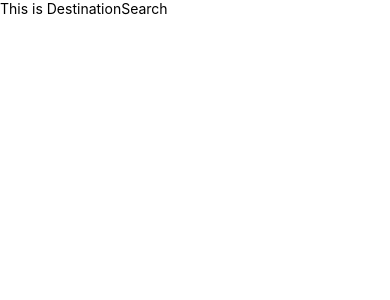
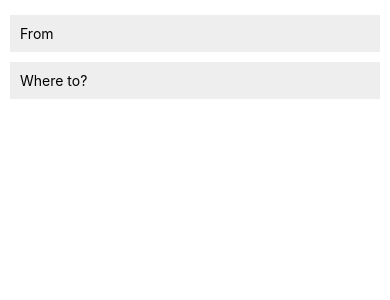
Before and after one commit to nikhilmaske-2001/Uber, a React Native app: screen / in a window 390 px wide. Shown: the top 300 px of the page. Built offline with nearby package versions, Linux system fonts and the light colour scheme.

Commit message:
DestinationSearch: Add & style two input fields.

```diff
--- a/src/screens/DestinationSearch/DestinationSearch.js
+++ b/src/screens/DestinationSearch/DestinationSearch.js
@@ -1,14 +1,17 @@
 import React from 'react';
-import { Text, View } from 'react-native';
+import { Text, View, SafeAreaView, TextInput } from 'react-native';
 
 import styles from '../../styles/DestinationSearch';
 
 
 const DestinationSearch = (props) => {
     return (
-        <View>
-            <Text>This is DestinationSearch</Text>
-        </View>
+        <SafeAreaView>
+            <View style={styles.container}>
+                <TextInput placeholder="From" style={styles.textInput}></TextInput>
+                <TextInput placeholder="Where to?" style={styles.textInput}></TextInput>
+            </View>
+        </SafeAreaView>
     );
 };
 
--- a/src/styles/DestinationSearch.js
+++ b/src/styles/DestinationSearch.js
@@ -1,7 +1,14 @@
 import { StyleSheet } from "react-native";
 
 const styles = StyleSheet.create({
-
+    container: {
+        padding: 10,
+    },
+    textInput: {
+        padding: 10,
+        backgroundColor: '#eee',
+        marginVertical: 5,
+    },
 });
 
 export default styles;
```
